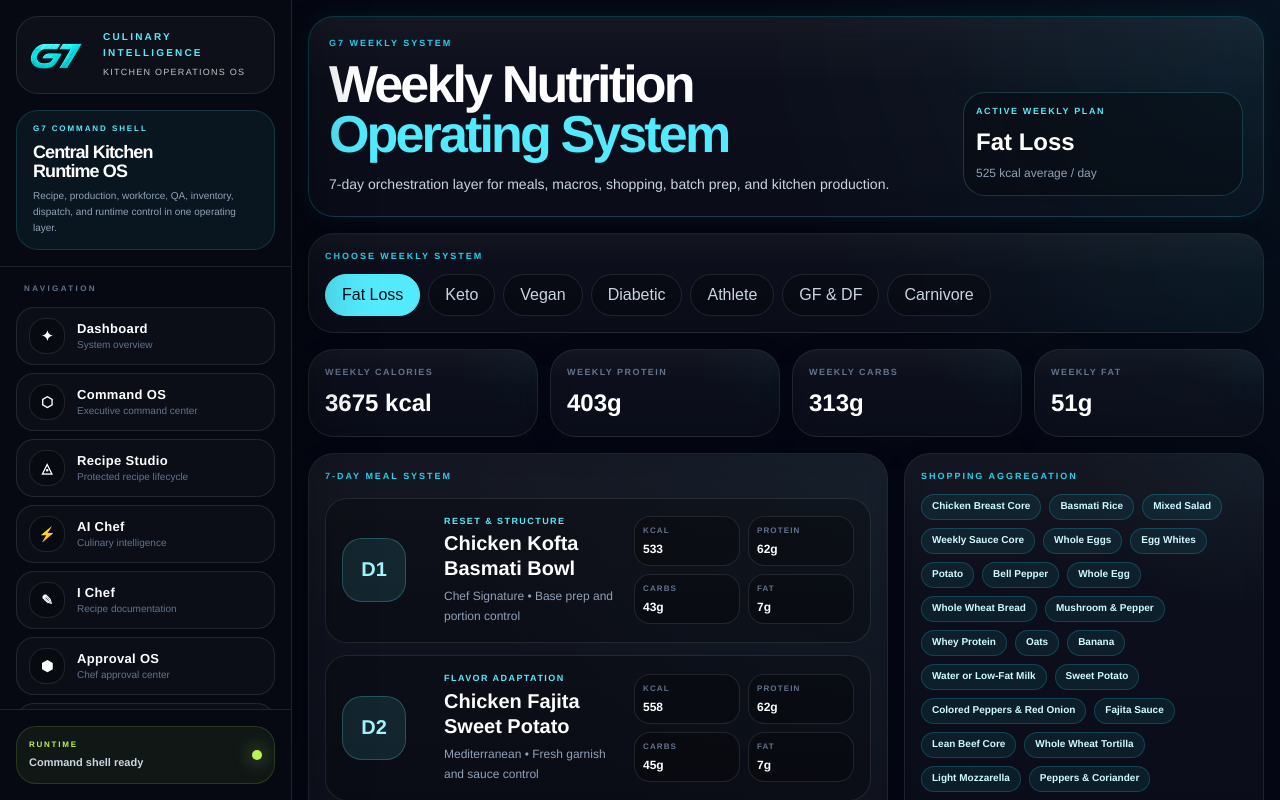
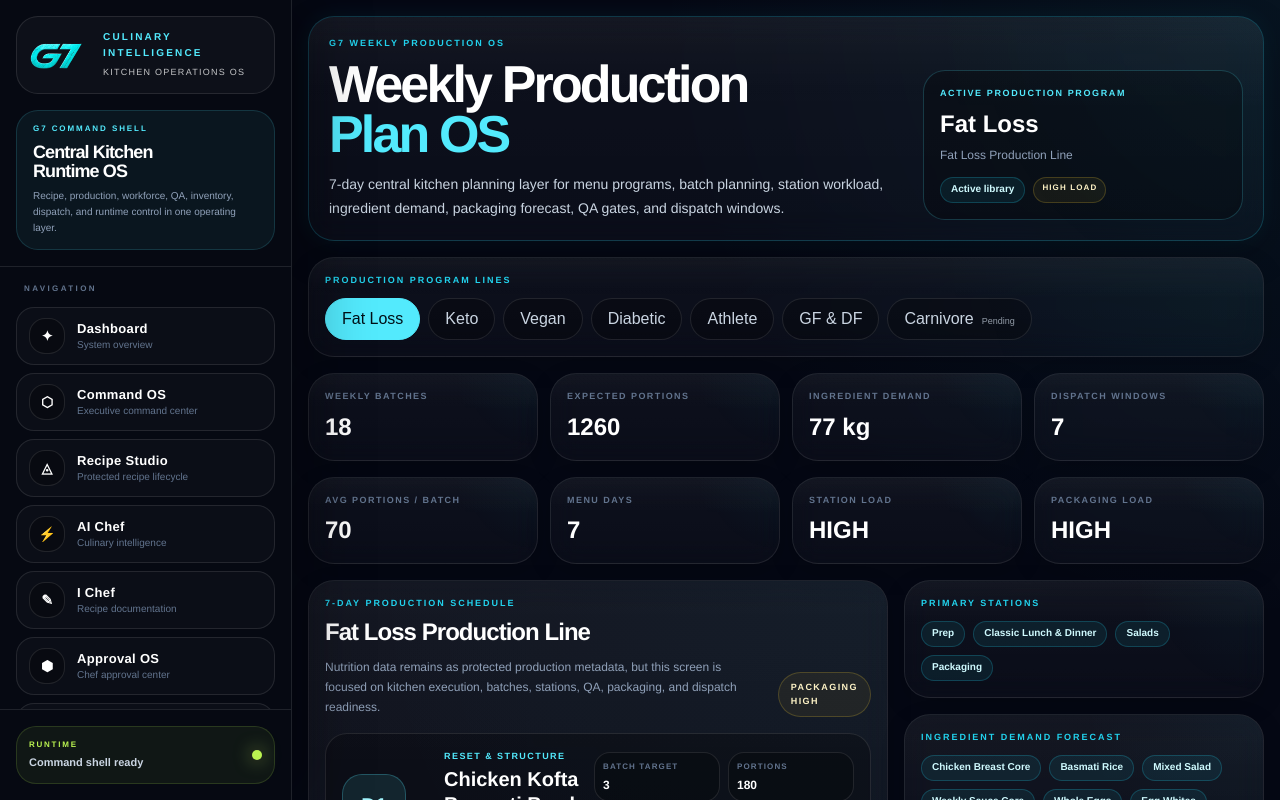
Before and after one commit to ammsofia11-wq/g7-mvpos, a Next.js app: page /weekly in a window 1280 px wide. Shown: the top 800 px of the page. Built offline with nearby package versions, Linux system fonts and the light colour scheme.

Commit message:
Reframe weekly OS as production planning

```diff
--- a/app/(app)/weekly/page.tsx
+++ b/app/(app)/weekly/page.tsx
@@ -14,32 +14,152 @@ const PLAN_LABELS: Record<G7Plan, string> = {
   carnivore: "Carnivore",
 }
 
+const PLAN_PRODUCTION_META: Record<
+  G7Plan,
+  {
+    productionLine: string
+    libraryStatus: string
+    recipeCoverage: string
+    weeklyBatches: number
+    expectedPortions: number
+    stationLoad: "LOW" | "MEDIUM" | "HIGH" | "CRITICAL"
+    packagingLoad: "LOW" | "MEDIUM" | "HIGH" | "CRITICAL"
+    dispatchWindows: number
+    primaryStations: string[]
+    qaFocus: string[]
+  }
+> = {
+  fat_loss: {
+    productionLine: "Fat Loss Production Line",
+    libraryStatus: "Active library",
+    recipeCoverage: "Protected recipe library mapped",
+    weeklyBatches: 18,
+    expectedPortions: 1260,
+    stationLoad: "HIGH",
+    packagingLoad: "HIGH",
+    dispatchWindows: 7,
+    primaryStations: ["Prep", "Classic Lunch & Dinner", "Salads", "Packaging"],
+    qaFocus: ["portion control", "label accuracy", "batch code"],
+  },
+  keto: {
+    productionLine: "Keto Production Line",
+    libraryStatus: "Active library",
+    recipeCoverage: "Protected recipe library mapped",
+    weeklyBatches: 16,
+    expectedPortions: 980,
+    stationLoad: "HIGH",
+    packagingLoad: "MEDIUM",
+    dispatchWindows: 7,
+    primaryStations: ["Butchery", "Classic Lunch & Dinner", "Packaging"],
+    qaFocus: ["carb control", "allergen check", "label accuracy"],
+  },
+  vegan: {
+    productionLine: "Vegan Production Line",
+    libraryStatus: "Active library",
+    recipeCoverage: "Protected recipe library mapped",
+    weeklyBatches: 14,
+    expectedPortions: 840,
+    stationLoad: "MEDIUM",
+    packagingLoad: "MEDIUM",
+    dispatchWindows: 6,
+    primaryStations: ["Prep", "Salads", "Bakery Bread", "Packaging"],
+    qaFocus: ["cross-contact protection", "ingredient verification", "label accuracy"],
+  },
+  diabetic: {
+    productionLine: "Diabetic Production Line",
+    libraryStatus: "Active library",
+    recipeCoverage: "Protected recipe library mapped",
+    weeklyBatches: 15,
+    expectedPortions: 910,
+    stationLoad: "HIGH",
+    packagingLoad: "MEDIUM",
+    dispatchWindows: 7,
+    primaryStations: ["Prep", "Classic Lunch & Dinner", "Salads", "Packaging"],
+    qaFocus: ["sugar control", "portion control", "nutrition label"],
+  },
+  athlete: {
+    productionLine: "Athlete Production Line",
+    libraryStatus: "Active library",
+    recipeCoverage: "Protected recipe library mapped",
+    weeklyBatches: 20,
+    expectedPortions: 1320,
+    stationLoad: "CRITICAL",
+    packagingLoad: "HIGH",
+    dispatchWindows: 7,
+    primaryStations: ["Butchery", "Classic Lunch & Dinner", "Prep", "Packaging"],
+    qaFocus: ["protein portion", "carb portion", "batch consistency"],
+  },
+  gf_df: {
+    productionLine: "GF & DF Production Line",
+    libraryStatus: "Active library",
+    recipeCoverage: "Protected recipe library mapped",
+    weeklyBatches: 13,
+    expectedPortions: 760,
+    stationLoad: "MEDIUM",
+    packagingLoad: "MEDIUM",
+    dispatchWindows: 6,
+    primaryStations: ["Prep", "Keto / Vegan / GF-DF", "Packaging"],
+    qaFocus: ["allergen separation", "gluten-free check", "dairy-free check"],
+  },
+  carnivore: {
+    productionLine: "Carnivore Production Line",
+    libraryStatus: "Pending recipe library",
+    recipeCoverage: "Recipe library not loaded yet",
+    weeklyBatches: 0,
+    expectedPortions: 0,
+    stationLoad: "LOW",
+    packagingLoad: "LOW",
+    dispatchWindows: 0,
+    primaryStations: ["Butchery", "Classic Lunch & Dinner"],
+    qaFocus: ["protein traceability", "batch code", "temperature control"],
+  },
+}
+
+const LOAD_STYLES = {
+  LOW: "border-lime-300/20 bg-lime-300/[0.06] text-lime-200",
+  MEDIUM: "border-cyan-300/20 bg-cyan-300/[0.06] text-cyan-100",
+  HIGH: "border-amber-300/20 bg-amber-300/[0.06] text-amber-100",
+  CRITICAL: "border-red-300/20 bg-red-300/[0.06] text-red-100",
+}
+
 export default function WeeklyPage() {
   const [plan, setPlan] = useState<G7Plan>("fat_loss")
   const weekly = generateG7WeeklySystem(plan)
+  const production = PLAN_PRODUCTION_META[plan]
+
+  const ingredientDemandKg = Math.max(
+    Math.round((weekly.totalProtein + weekly.totalCarbs + weekly.totalFat) / 10),
+    production.weeklyBatches * 4,
+  )
+
+  const averagePortionsPerBatch =
+    production.weeklyBatches > 0
+      ? Math.round(production.expectedPortions / production.weeklyBatches)
+      : 0
 
   return (
     <main className="g7-page min-h-screen">
-      <div className="mx-auto w-full max-w-[1040px] px-4 py-4 space-y-4">
+      <div className="mx-auto w-full max-w-[1120px] space-y-4 px-4 py-4">
         <section className="g7-card g7-card-cyan p-5">
-          <p className="g7-kicker">G7 Weekly System</p>
+          <p className="g7-kicker">G7 Weekly Production OS</p>
 
-          <div className="mt-3 grid gap-4 lg:grid-cols-[1fr_280px] lg:items-end">
+          <div className="mt-3 grid gap-4 lg:grid-cols-[1fr_320px] lg:items-end">
             <div>
               <h1 className="text-[34px] font-black leading-[0.95] tracking-[-0.055em] text-white lg:text-[52px]">
-                Weekly Nutrition
-                <span className="block text-cyan-300">Operating System</span>
+                Weekly Production
+                <span className="block text-cyan-300">Plan OS</span>
               </h1>
 
-              <p className="mt-3 max-w-2xl text-sm leading-6 text-slate-300">
-                7-day orchestration layer for meals, macros, shopping,
-                batch prep, and kitchen production.
+              <p className="mt-3 max-w-3xl text-sm leading-6 text-slate-300">
+                7-day central kitchen planning layer for menu programs, batch
+                planning, station workload, ingredient demand, packaging
+                forecast, QA gates, and dispatch windows.
               </p>
             </div>
 
-            <div className="rounded-[22px] border border-cyan-300/20 bg-black/25 p-3">
+            <div className="rounded-[22px] border border-cyan-300/20 bg-black/25 p-4">
               <p className="text-[9px] font-black uppercase tracking-[0.18em] text-cyan-300">
-                Active Weekly Plan
+                Active Production Program
               </p>
 
               <p className="mt-2 text-2xl font-black text-white">
@@ -47,18 +167,32 @@ export default function WeeklyPage() {
               </p>
 
               <p className="mt-1 text-xs leading-5 text-slate-400">
-                {weekly.averageCalories} kcal average / day
+                {production.productionLine}
               </p>
+
+              <div className="mt-3 flex flex-wrap gap-2">
+                <span className="g7-execution-badge">
+                  {production.libraryStatus}
+                </span>
+                <span
+                  className={`rounded-full border px-2 py-1 text-[8px] font-black uppercase tracking-[0.14em] ${
+                    LOAD_STYLES[production.stationLoad]
+                  }`}
+                >
+                  {production.stationLoad} load
+                </span>
+              </div>
             </div>
           </div>
         </section>
 
         <section className="g7-card p-4">
-          <p className="g7-kicker">Choose Weekly System</p>
+          <p className="g7-kicker">Production Program Lines</p>
 
           <div className="mt-3 flex flex-wrap gap-2">
             {G7_PLANS.map((item) => {
               const active = plan === item
+              const meta = PLAN_PRODUCTION_META[item]
 
               return (
                 <button
@@ -72,6 +206,9 @@ export default function WeeklyPage() {
                   }`}
                 >
                   {PLAN_LABELS[item]}
+                  {meta.libraryStatus.includes("Pending") && (
+                    <span className="ml-2 text-[9px] opacity-70">Pending</span>
+                  )}
                 </button>
               )
             })}
@@ -79,15 +216,44 @@ export default function WeeklyPage() {
         </section>
 
         <section className="grid gap-3 md:grid-cols-2 lg:grid-cols-4">
-          <StatCard label="Weekly Calories" value={`${weekly.totalCalories} kcal`} />
-          <StatCard label="Weekly Protein" value={`${weekly.totalProtein}g`} />
-          <StatCard label="Weekly Carbs" value={`${weekly.totalCarbs}g`} />
-          <StatCard label="Weekly Fat" value={`${weekly.totalFat}g`} />
+          <StatCard label="Weekly Batches" value={`${production.weeklyBatches}`} />
+          <StatCard label="Expected Portions" value={`${production.expectedPortions}`} />
+          <StatCard label="Ingredient Demand" value={`${ingredientDemandKg} kg`} />
+          <StatCard label="Dispatch Windows" value={`${production.dispatchWindows}`} />
+        </section>
+
+        <section className="grid gap-3 md:grid-cols-2 lg:grid-cols-4">
+          <StatCard label="Avg Portions / Batch" value={`${averagePortionsPerBatch}`} />
+          <StatCard label="Menu Days" value={`${weekly.days.length}`} />
+          <StatCard label="Station Load" value={production.stationLoad} />
+          <StatCard label="Packaging Load" value={production.packagingLoad} />
         </section>
 
         <section className="grid gap-4 xl:grid-cols-[1fr_360px]">
           <div className="g7-card p-4">
-            <p className="g7-kicker">7-Day Meal System</p>
+            <div className="flex flex-col gap-3 lg:flex-row lg:items-end lg:justify-between">
+              <div>
+                <p className="g7-kicker">7-Day Production Schedule</p>
+
+                <h2 className="mt-2 text-2xl font-black tracking-[-0.04em] text-white">
+                  {production.productionLine}
+                </h2>
+
+                <p className="mt-2 max-w-2xl text-xs leading-5 text-slate-400">
+                  Nutrition data remains as protected production metadata, but
+                  this screen is focused on kitchen execution, batches, stations,
+                  QA, packaging, and dispatch readiness.
+                </p>
+              </div>
+
+              <span
+                className={`w-fit rounded-full border px-3 py-2 text-[9px] font-black uppercase tracking-[0.16em] ${
+                  LOAD_STYLES[production.packagingLoad]
+                }`}
+              >
+                Packaging {production.packagingLoad}
+              </span>
+            </div>
 
             <div className="mt-4 grid gap-3">
               {weekly.days.map((day) => (
@@ -95,7 +261,7 @@ export default function WeeklyPage() {
                   key={day.day}
                   className="rounded-[22px] border border-white/10 bg-black/25 p-4"
                 >
-                  <div className="grid gap-3 lg:grid-cols-[90px_1fr_220px] lg:items-center">
+                  <div className="grid gap-3 lg:grid-cols-[90px_1fr_260px] lg:items-center">
                     <div className="flex h-16 w-16 items-center justify-center rounded-[20px] border border-cyan-300/25 bg-cyan-300/10 text-xl font-black text-cyan-200">
                       D{day.day}
                     </div>
@@ -110,15 +276,15 @@ export default function WeeklyPage() {
                       </h3>
 
                       <p className="mt-1 text-xs leading-5 text-slate-400">
-                        {day.flavor} • {day.prepFocus}
+                        {day.flavor} - {day.prepFocus}
                       </p>
                     </div>
 
                     <div className="grid grid-cols-2 gap-2">
-                      <Mini label="Kcal" value={day.calories} />
-                      <Mini label="Protein" value={`${day.protein}g`} />
-                      <Mini label="Carbs" value={`${day.carbs}g`} />
-                      <Mini label="Fat" value={`${day.fat}g`} />
+                      <Mini label="Batch Target" value={`${Math.max(1, Math.ceil(production.weeklyBatches / 7))}`} />
+                      <Mini label="Portions" value={`${Math.max(0, Math.round(production.expectedPortions / 7))}`} />
+                      <Mini label="Protein Meta" value={`${day.protein}g`} />
+                      <Mini label="Kcal Meta" value={day.calories} />
                     </div>
                   </div>
                 </div>
@@ -127,7 +293,17 @@ export default function WeeklyPage() {
           </div>
 
           <aside className="space-y-4">
-            <Panel title="Shopping Aggregation">
+            <Panel title="Primary Stations">
+              <div className="flex flex-wrap gap-2">
+                {production.primaryStations.map((item) => (
+                  <span key={item} className="g7-execution-badge">
+                    {item}
+                  </span>
+                ))}
+              </div>
+            </Panel>
+
+            <Panel title="Ingredient Demand Forecast">
               <div className="flex flex-wrap gap-2">
                 {weekly.shoppingList.map((item) => (
                   <span key={item} className="g7-execution-badge">
@@ -137,9 +313,17 @@ export default function WeeklyPage() {
               </div>
             </Panel>
 
-            <Panel title="Batch Prep Calendar">
+            <Panel title="Batch Planning Calendar">
               <div className="space-y-2">
                 {weekly.batchPrepCalendar.map((item, index) => (
+                  <Timeline key={item} index={index + 1} value={item} />
+                ))}
+              </div>
+            </Panel>
+
+            <Panel title="QA Focus">
+              <div className="space-y-2">
+                {production.qaFocus.map((item, index) => (
                   <Timeline key={item} index={index + 1} value={item} />
                 ))}
               </div>
```
